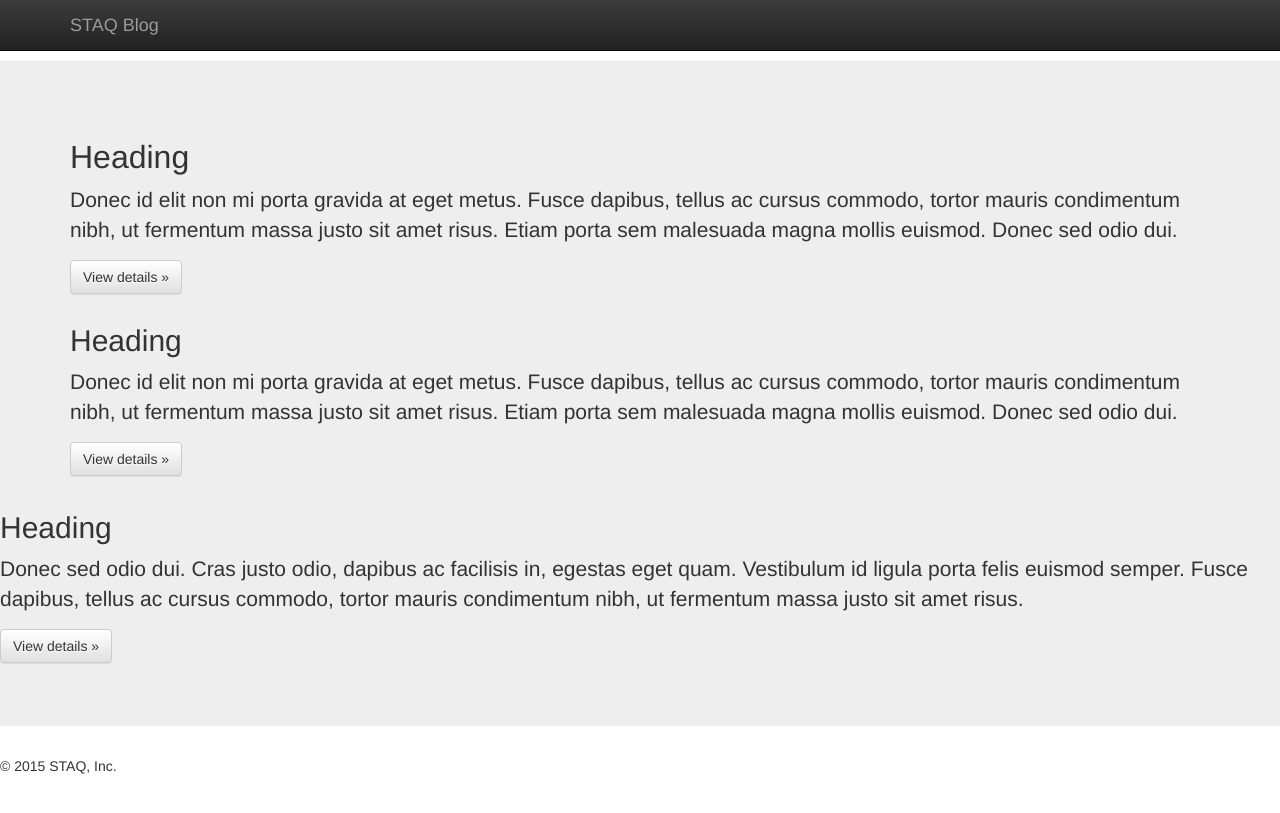
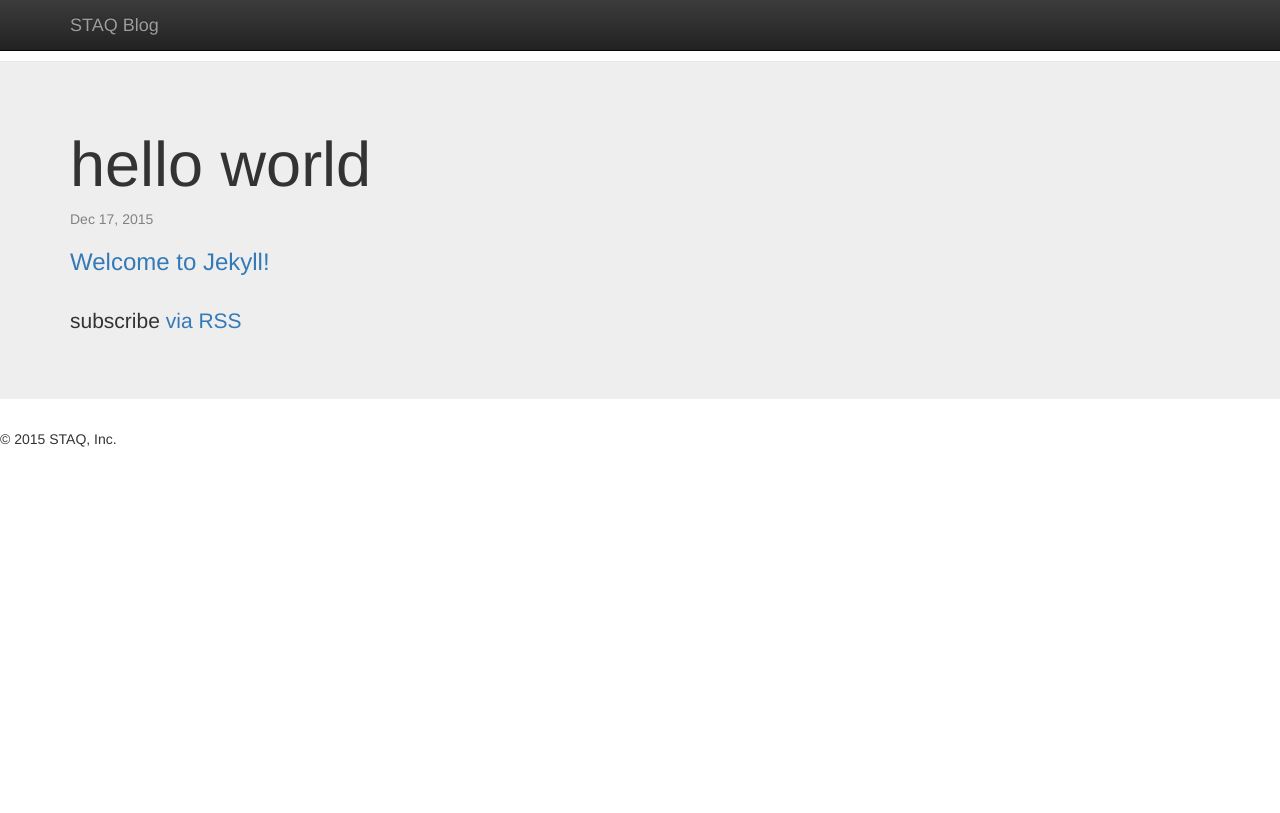
Before and after one commit to marissanbush1/staq, a Jekyll site: the page built from blog_posts.html, in a window 1280 px wide. Shown: the top 813 px of the page. Built offline with Jekyll 4.4.1, drawn with Linux system fonts in a browser that asks for light colours.

Commit message:
change blog posts to jekyll style

```diff
--- a/blog_posts.html
+++ b/blog_posts.html
@@ -1,31 +1,23 @@
 ---
-layout: page
+layout: default
 ---
 
-  <!--<div class="jumbotron">
-      <div class="container">
-        <h1>Welcome to STAQ Blog</h1>
-        <p>This is a technical blog where...</p>
-        <p><a class="btn btn-primary btn-lg" href="blog_posts.html" role="button">Learn more &raquo;</a></p>
-      </div>
-    </div>
+<div class="home">
 
-    <div class="container">
-      Example row of columns
-      <div class="row">
-        <div class="col-md-4">-->
-          <h2>Heading</h2>
-          <p>Donec id elit non mi porta gravida at eget metus. Fusce dapibus, tellus ac cursus commodo, tortor mauris condimentum nibh, ut fermentum massa justo sit amet risus. Etiam porta sem malesuada magna mollis euismod. Donec sed odio dui. </p>
-          <p><a class="btn btn-default" href="#" role="button">View details &raquo;</a></p>
-        </div>
-        <!--<div class="col-md-4">-->
-          <h2>Heading</h2>
-          <p>Donec id elit non mi porta gravida at eget metus. Fusce dapibus, tellus ac cursus commodo, tortor mauris condimentum nibh, ut fermentum massa justo sit amet risus. Etiam porta sem malesuada magna mollis euismod. Donec sed odio dui. </p>
-          <p><a class="btn btn-default" href="#" role="button">View details &raquo;</a></p>
-       </div>
-        <!--<div class="col-md-4">-->
-          <h2>Heading</h2>
-          <p>Donec sed odio dui. Cras justo odio, dapibus ac facilisis in, egestas eget quam. Vestibulum id ligula porta felis euismod semper. Fusce dapibus, tellus ac cursus commodo, tortor mauris condimentum nibh, ut fermentum massa justo sit amet risus.</p>
-          <p><a class="btn btn-default" href="#" role="button">View details &raquo;</a></p>
-        </div>
-      </div>
+  <h1 class="page-heading">hello world</h1>
+
+  <ul class="post-list">
+    {% for post in site.posts %}
+      <li>
+        <span class="post-meta">{{ post.date | date: "%b %-d, %Y" }}</span>
+
+        <h2>
+          <a class="post-link" href="{{ post.url | prepend: site.baseurl }}">{{ post.title }}</a>
+        </h2>
+      </li>
+    {% endfor %}
+  </ul>
+
+  <p class="rss-subscribe">subscribe <a href="{{ "/feed.xml" | prepend: site.baseurl }}">via RSS</a></p>
+
+</div>
```
